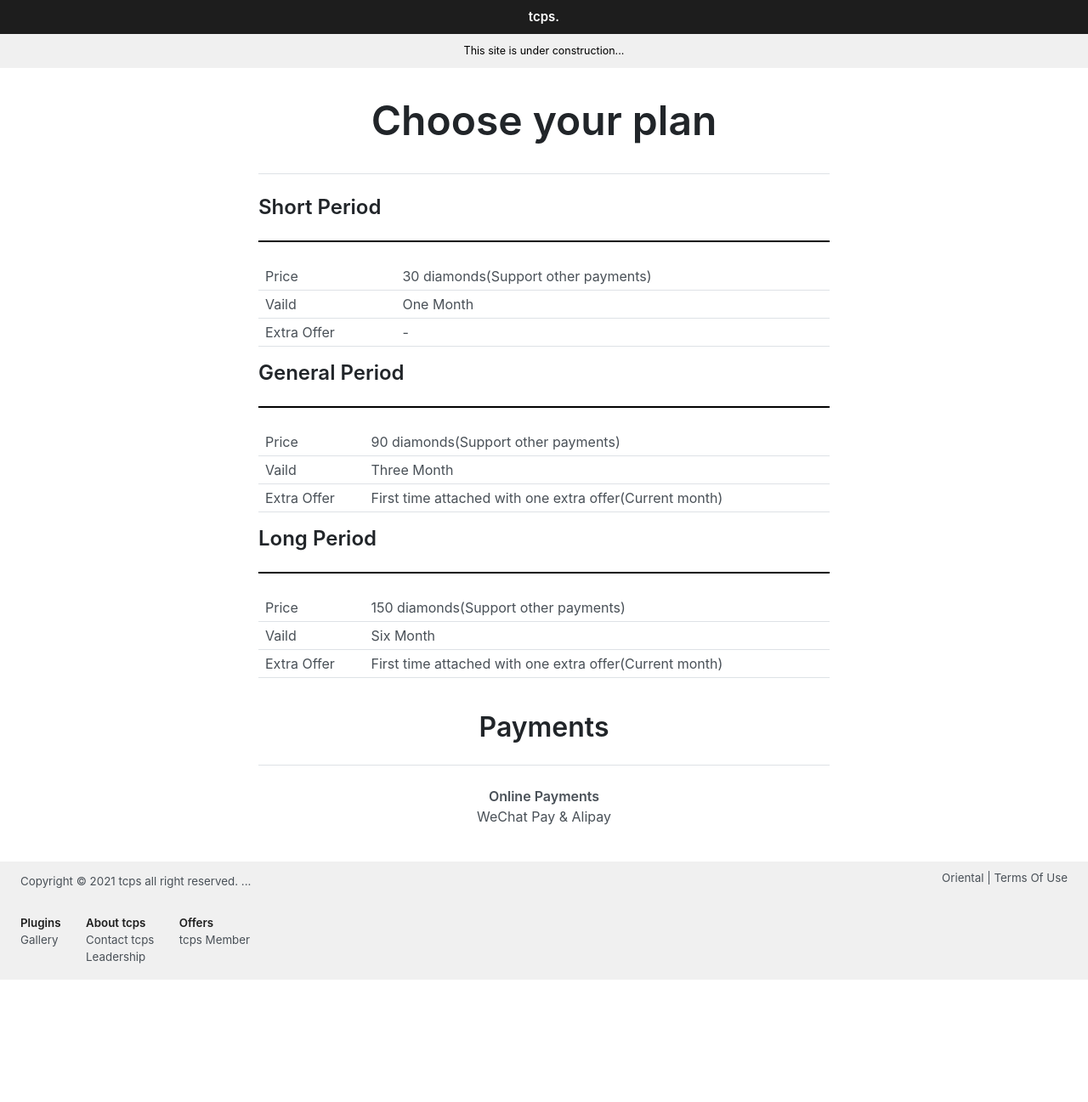
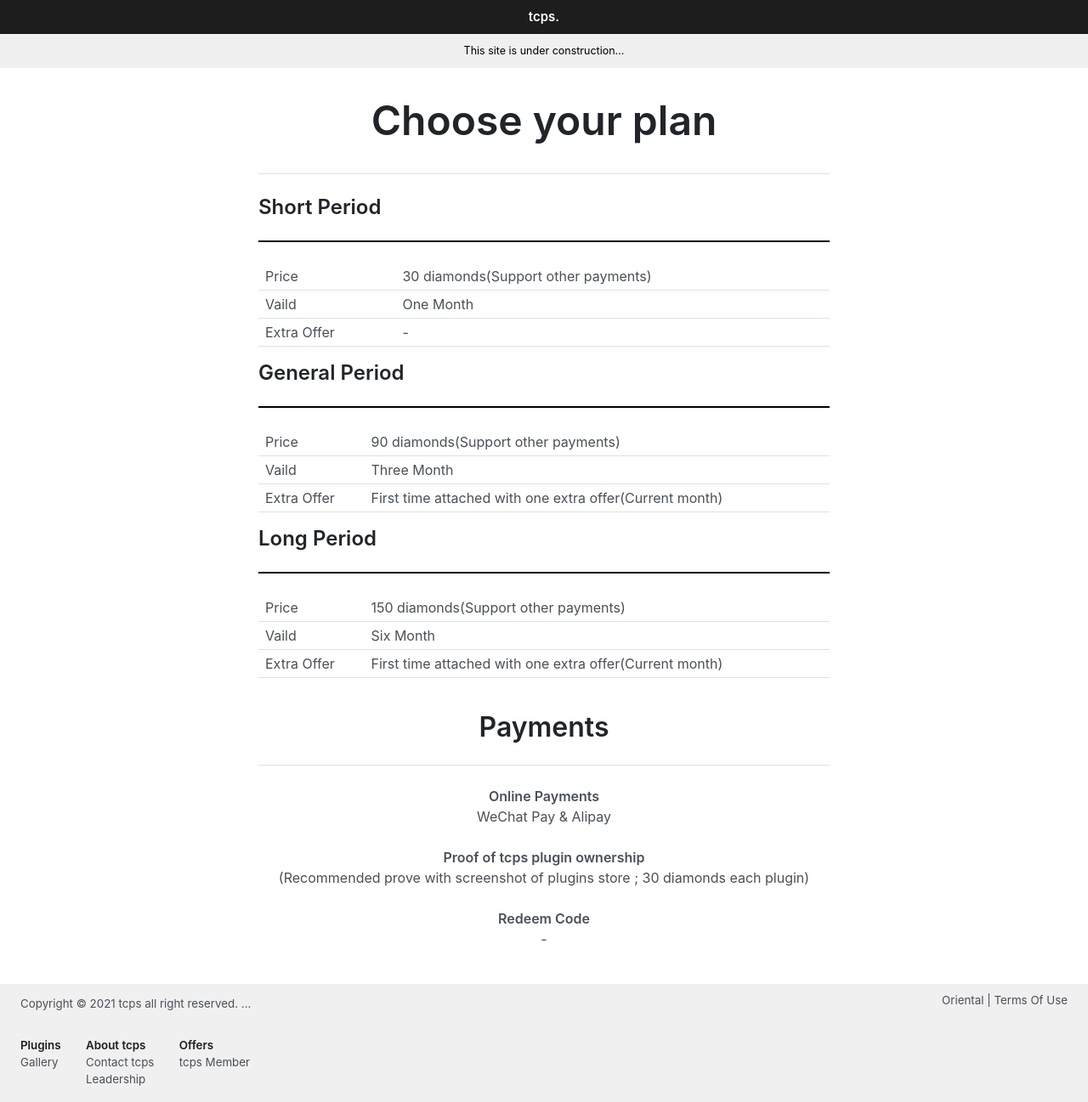
Before and after one commit to ttcps/ttcps.github.io, a Jekyll site: the page built from tcps-member/join.html, in a window 1280 px wide. Shown: the whole page at 85% size. Built offline with Jekyll 4.4.1, drawn with Linux system fonts in a browser that asks for light colours; before the commit the page ends 1153 px from its top, so only the background shows below that.

Commit message:
Update join.html

```diff
--- a/tcps-member/join.html
+++ b/tcps-member/join.html
@@ -35,4 +35,9 @@ title: tcps Member
 <h1 style="text-align: center; margin-bottom: 0.67em; margin-top: 0px; padding-top: 0.67em; font-size: 2rem;">Payments</h1><hr>
 <ul style="padding-left:0px;list-style-type:none;text-align: center;">
     <li><span style="font-weight: 600;">Online Payments</span><br>WeChat Pay &amp; Alipay</li>
+    <br>
+    <li><span style="font-weight: 600;">Proof of tcps plugin ownership</span><br>(Recommended prove with screenshot of plugins store
+; 30 diamonds each plugin)</li>
+    <br>
+    <li><span style="font-weight: 600;">Redeem Code</span><br>-</li>
 </ul>
```
